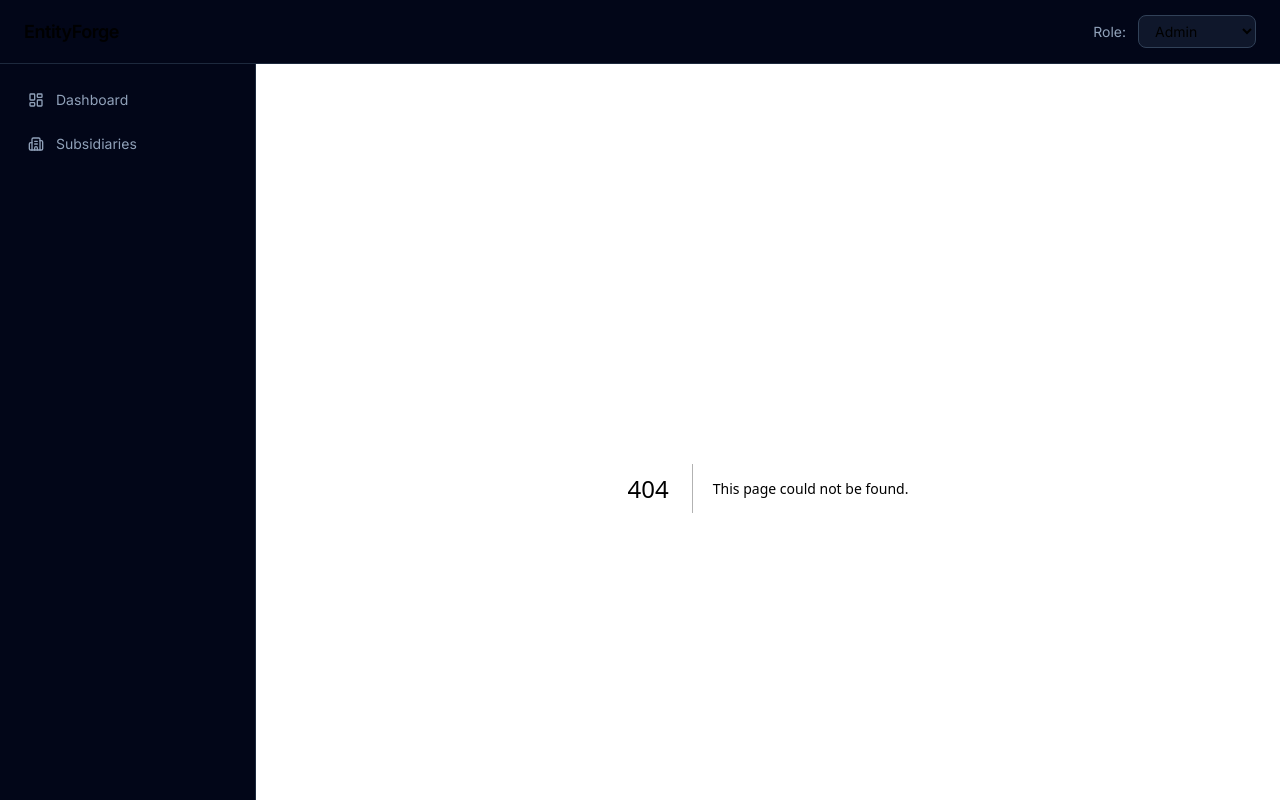
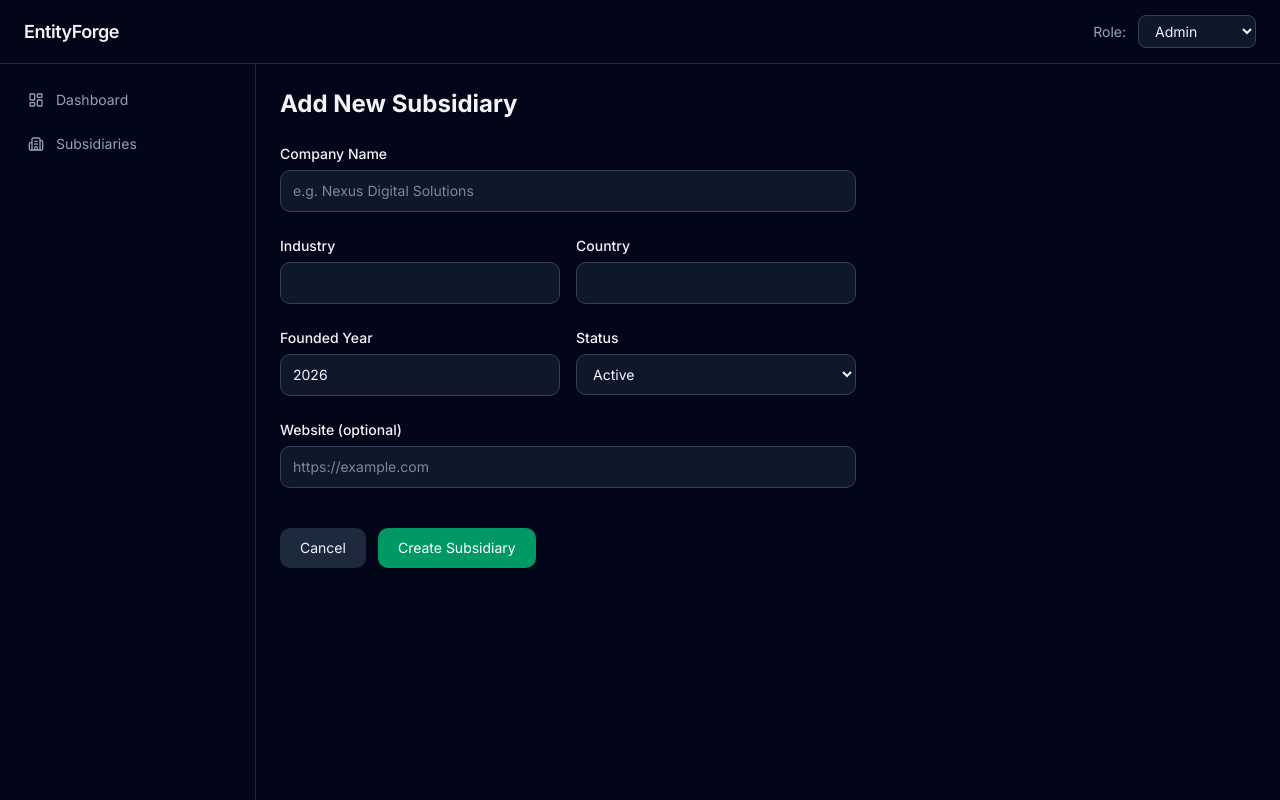
Before and after one commit to DinduOffiah/EntityForge, a Next.js app: page /subsidiaries/new in a window 1280 px wide. Before the commit this address had no page. Built offline with nearby package versions, Linux system fonts and the light colour scheme.

Commit message:
added new-page

```diff
--- /dev/null
+++ b/app/subsidiaries/new/page.tsx
@@ -0,0 +1,10 @@
+import SubsidiaryForm from "@/components/ui/forms/SubsidiaryForm";
+
+export default function NewSubsidiaryPage() {
+  return (
+    <div>
+      <h1 className="text-2xl font-bold mb-6">Add New Subsidiary</h1>
+      <SubsidiaryForm mode="create" />
+    </div>
+  );
+}
```
